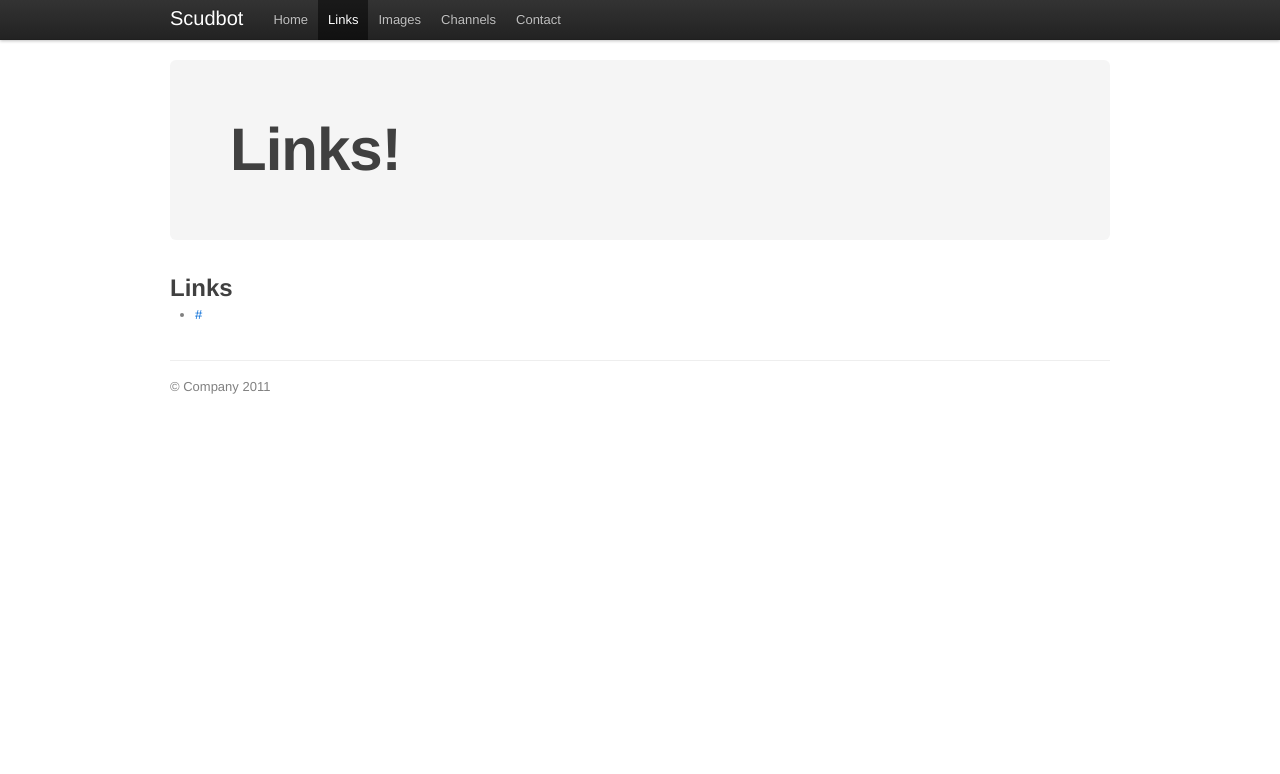
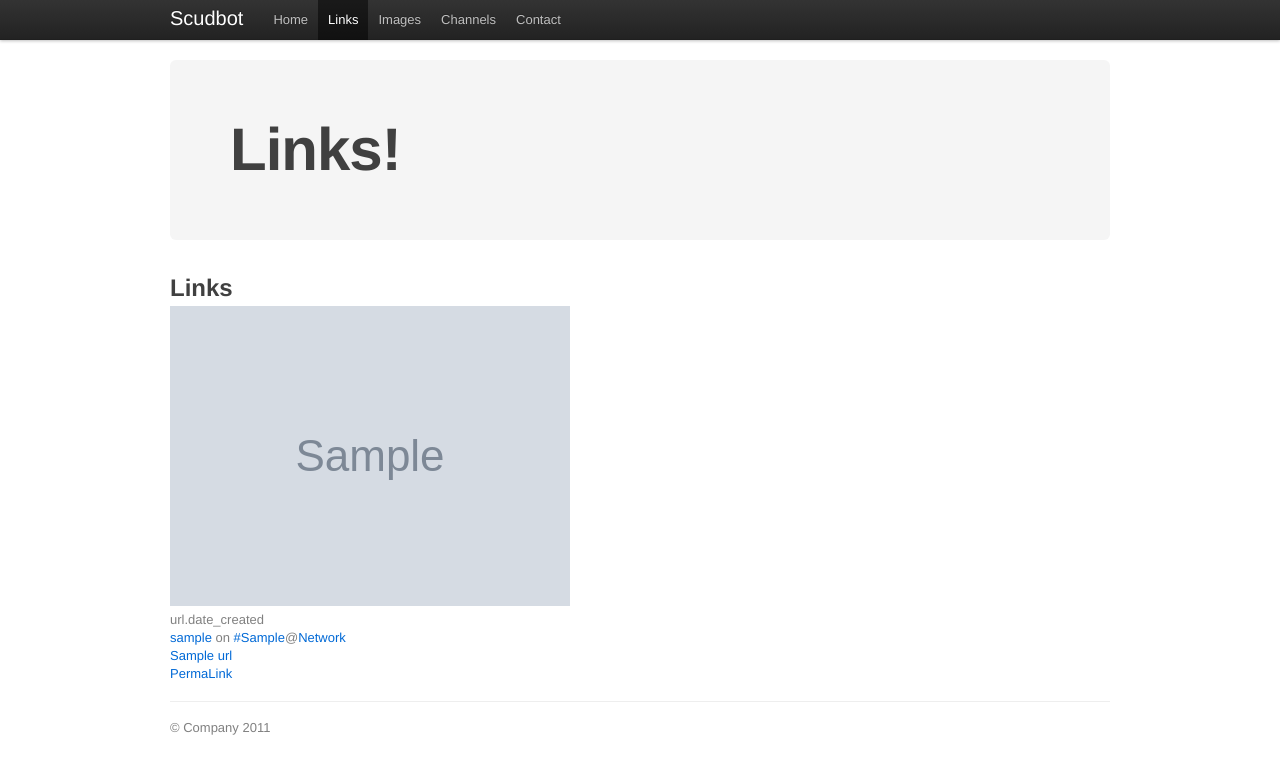
Before and after one commit to doobeh/scudbot, a Flask app: page /urls/ in a window 1280 px wide. Shown: the top 774 px of the page. Run offline with Flask 2, Linux system fonts and the light colour scheme; tables that the repository leaves empty hold one stand-in row (values such as "Sample post"); grey boxes marked "Sample" are stand-in pictures; style sheets or scripts are compiled from the project's sources; some libraries are stand-ins or nearby versions.

Commit message:
Added Style, needs cleaning up though

```diff
--- a/templates/urls.html
+++ b/templates/urls.html
@@ -6,6 +6,49 @@
 	<h1>Links!</h1>
 {% endblock %}
 
+<style type="text/css">
+.info{
+  padding:0.8em;
+  margin-bottom:1em;
+  border:1px solid #ddd;
+  background:#d5edf8;
+  color:#000;
+  border-color:#92cae4;
+  overflow: hidden;
+  font-size:0.9em;
+}
+.floatright {
+  float:right;
+  padding:5px;
+  border:1px solid #92cae4;
+}
+.head_foot {
+  overflow: hidden;
+  font-size:0.85em;
+}
+a.nick {
+  font-size:1.25em;
+  font-weight:900;
+}
+a:link { color:#023a5e; text-decoration:none;}
+a:active { color:#023a5e; text-decoration:none;}
+a:visited { color:#023a5e; text-decoration:none;}
+a:hover {  color:#023a5e; text-decoration:underline;}
+a.irc {
+  font-size:0.75em;
+  font-weight:700;
+}
+.content {
+  padding:3px 0px;
+}
+.time {
+  padding:5px;
+  font-size:0.8em;
+}
+.right {
+  float:right;
+}
+</style>
 
 {% block content %}
       <!-- Show any logged messages -->
@@ -13,9 +56,22 @@
       	<div class="span16">
       		<h2>Links</h2>
       		{% if urls %}
-      			<ul>
       			{% for url in urls %}
-      				<li><a href="{{ url.url }}">{{ url.url }}</a></li>
+                  <div class="info">
+                  {% if url.img_cached %}
+                   <div class="floatright">
+                     <img src="{{ url.img_thumb }}" />
+                   </div>
+                  {% endif %}
+                   <span class="time">url.date_created</span><br/>
+                   <a class="nick" href="">{{url.nick}}</a> on <a class="irc" href="">#{{ url.channel }}</a>@<a class="irc" href="">Network</a></br>
+                   <div class="content">
+                     <a href="{{url.url}}">{{url.title}}</a></br>
+                   </div>
+                   <div class="head_foot">
+                    <a class="right" href="">PermaLink</a>
+                   </div>
+                  </div>
       			{% endfor %}
       			</ul>
       		{% else %}
```
